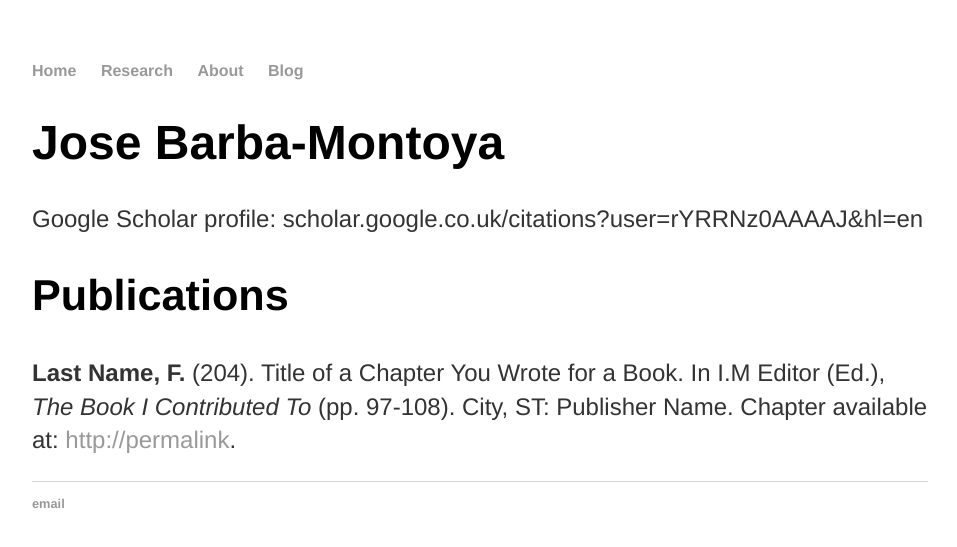
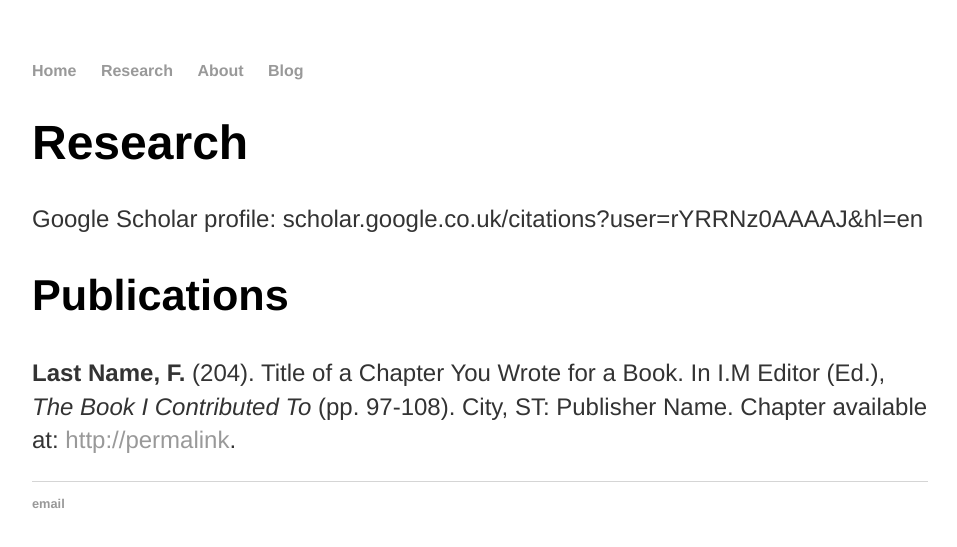
Before and after one commit to josebarbamontoya/josebarbamontoya.github.io, a Jekyll site: the page built from research/index.html, in a window 1280 px wide. Shown: the top 547 px of the page, without its empty margins (160-1117 px from the left). Built offline with Jekyll 4.4.1, drawn with Linux system fonts in a browser that asks for light colours.

Commit message:
Update index.html

```diff
--- a/research/index.html
+++ b/research/index.html
@@ -4,7 +4,7 @@ title: Jose Barba-Montoya
 ---
 
 	<div class="research">
-					<h1>Jose Barba-Montoya</h1>
+					<h1>Research</h1>
 					<p>Google Scholar profile: scholar.google.co.uk/citations?user=rYRRNz0AAAAJ&hl=en</p>
 					<h2>Publications</h2>
 					<p><strong>Last Name, F.</strong> (204). Title of a Chapter You Wrote for a Book. In I.M Editor (Ed.), <em>The Book I Contributed To</em> (pp. 97-108). City, ST: Publisher Name. Chapter available at: <a href="#">http://permalink</a>.
```
